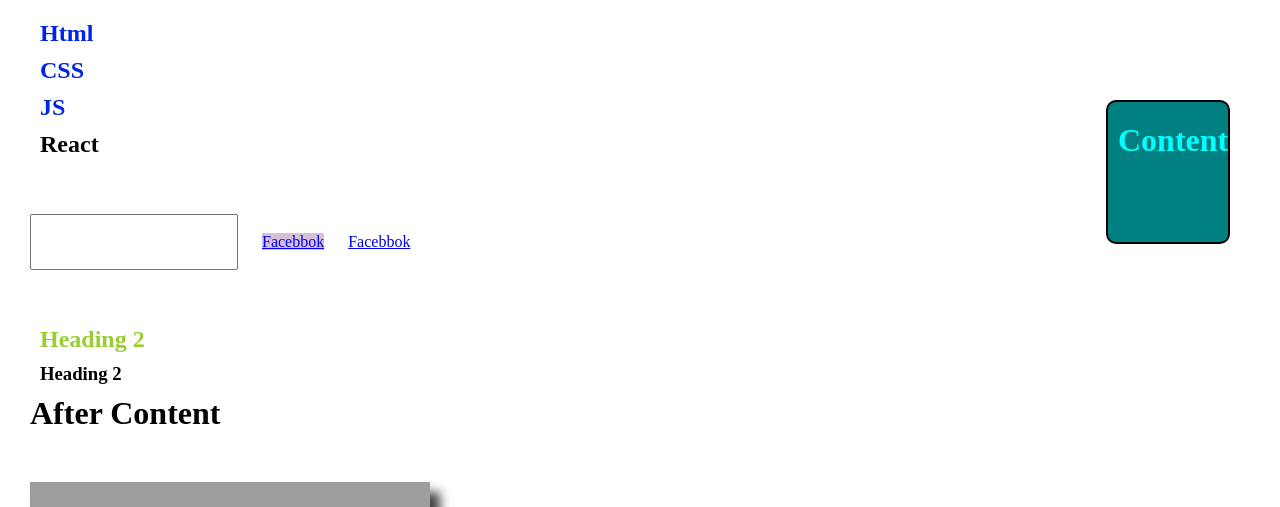
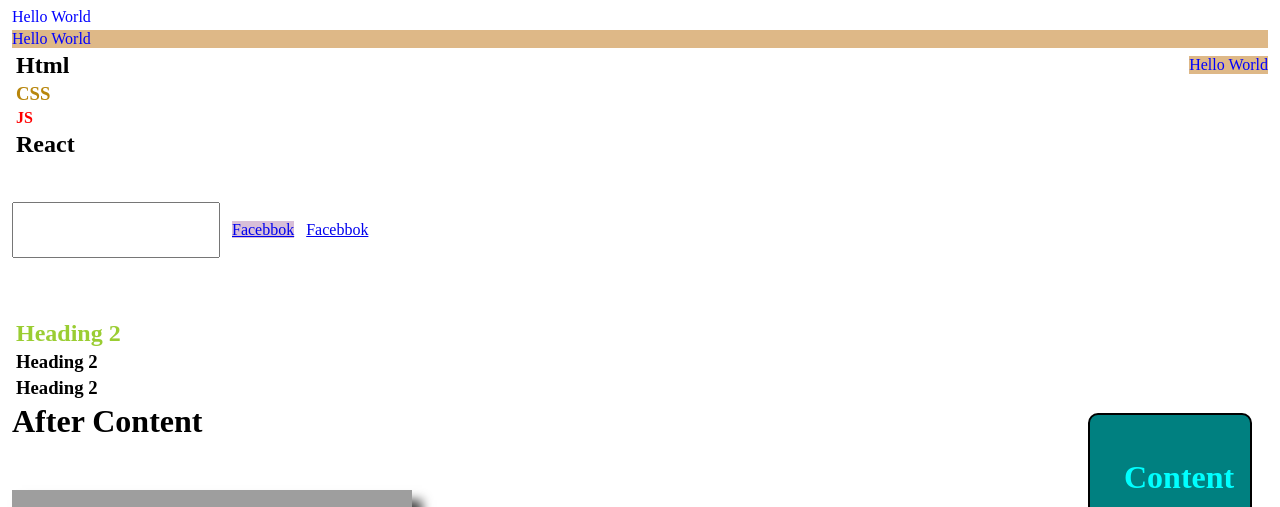
Before and after one commit to Shubhamdutta2000/Web-Training, a PHP site: page / in a window 1280 px wide. Shown: the top 507 px of the page. Run offline with PHP 8.4, Linux system fonts and the light colour scheme; grey boxes are pictures that could not be loaded.

Commit message:
update css

```diff
--- a/01.HTML/HTML.txt
+++ b/01.HTML/HTML.txt
@@ -35,8 +35,8 @@
 
 <!--
      PATH
+        Absolute Path
         Relative Path
-        Absolute Path
         .        - current directory
         ..       - parent directory
         ../../   - grand parent directory
--- a/01.HTML/index.html
+++ b/01.HTML/index.html
@@ -44,8 +44,8 @@
 
     <!--
      PATH
+        Absolute Path
         Relative Path
-        Absolute Path
         .        - current directory
         ..       - parent directory
         ../../   - grand parent directory
@@ -58,7 +58,7 @@
 -->
 
     <!-- Image tags -->
-    <h1>Image View</h1>
+    <h1 id="image">Image View</h1>
     <img src="./testImage.png" alt="test Image" />
 
     <!-- Anchor Tag -->
--- a/02. CSS/index.html
+++ b/02. CSS/index.html
@@ -4,22 +4,18 @@
     <meta charset="UTF-8">
     <meta http-equiv="X-UA-Compatible" content="IE=edge">
     <meta name="viewport" content="width=device-width, initial-scale=1.0">
-    <meta name="viewport" content="width=device-width, initial-scale=1.0" />
     <meta name="author" content="Pallabi" />
     <meta name="keyword" content="css, css practice" />
     <meta name="description" content="We will practice css here" />
     <link rel="stylesheet" href="./style.css">
     <title>CSS Practice</title>
- <style>
-     /*
-     <selector> {
+    <style>
+        #hel {
+            color: blue;
+            background-color: burlywood;
+        }
 
-     }
-      */
-     #heading {
-        background-color: tomato;
-     }
- </style>
+    </style>
 </head>
 <body>
 
@@ -31,10 +27,22 @@
         External Styling
     -->
 
+    <!-- inline styling -->
+    <div style="color: blue;">Hello World</div> <!-- not preferable -->
+
+    <!-- internal styling -->
+    <div id="hel">Hello World</div> <!-- medium preferable -->
+
+
+    <!-- external styling -->
+    <div id="leh">Hello World</div> <!-- preferable -->
+
+
+
     <div class="content">
         <h2 class="html">Html</h2>
-        <h2 class="html">CSS</h2>
-        <h2 class="html">JS</h2>
+        <h3 class="html">CSS</h2>
+        <h4 class="html">JS</h2>
         <h2 class="react">React</h2>
     </div>
 <!--
@@ -49,18 +57,26 @@
 <a href="https://www.facebook.com/" target="_blank">Facebbok</a>
 <a href="https://www.facebook.com/">Facebbok</a>
 
-<br>
-<br>
-<br>
+<br />
+<br />
+<br />
+<br />
 
+
+<!-- Specificity Rule -->
 <div class="content2">
-    <h2 class="heading2">Heading 2</h2>
-    <h3 class="heading3">Heading 2</h3>
+    <h2 id="heading2" class="heading2">Heading 2</h2>
+    <h3 id="heading3" class="heading3">Heading 2</h3>
+    <h3 id="heading3" class="heading4">Heading 2</h3>
 </div>
+
+
 
 <div class="box">
     <div class="content">Content</div>
 </div>
+
+
 <h1 class="end">After Content</h1>
 
 
--- a/02. CSS/style.css
+++ b/02. CSS/style.css
@@ -1,23 +1,39 @@
 /* heading */
 
 * {
-  margin: 10px;
+  margin: 4px;
+}
+
+/* #leh {
+  color: blue;
+  background-color: burlywood;
+  float: right;
+}  */
+
+[id^="l"] {
+  color: blue;
+  background-color: burlywood;
+  float: right;
 }
 
 /* Descendant Selector */
-.content .html {
+/* .content .html {
   color: rgb(0, 35, 231);
-}
+} */
 
 /* Child Selector */
-/* .content > .html {
+/* .content > .react {
   color: darkgoldenrod;
 } */
 
 /* Adjacent Sibling Selector */
-/* .content + .html {
+.html + .html {
   color: darkgoldenrod;
-} */
+}
+
+.html + .html + .html {
+  color: red;
+}
 
 /* General Sibling Selector */
 /* .content ~ .html {
@@ -41,44 +57,30 @@ input[name="fname"] {
    4. Element                               - 1
    */
 
-.hello {
-  background-color: thistle;
-}
-
-#hello {
-  background-color: tomato;
-}
-
-h1[class="hello"] {
-  background-color: violet;
-}
-
-/* 10 + 1 */
+/* 11 */
 .content2 h2 {
   color: turquoise;
 }
 
-/* 1 + 10 */
+/* 11 */
 div .heading2 {
   color: yellowgreen;
 }
 
-.box .content {
-  margin: 6.25rem 3.125rem 6.25rem 3.125rem;
+/* 1rem = 16px */
+
+.box {
+  margin: 10px 20px 40px 100px;
   background-color: teal;
-  color: white;
-  padding: 20px 10px 20px 10px;
+  padding: 40px 30px;
   width: 100px;
   height: 100px;
   border: 2px solid black;
   border-radius: 10px;
+  font-size: 2rem; /* 32px */
+  font-weight: 900;
+  color: aqua;
   float: right;
-  font-size: 2rem; /* 32px */
-  font-weight: bolder;
-  color: aqua;
-  position: fixed;
-  top: 0;
-  right: 0;
 }
 
 /*
@@ -102,8 +104,7 @@ div .heading2 {
   top: 50%;
   left: 50%;
   transform: translate(-50%, -50%);
-  z-index: 5;
-
+  z-index: 61;
   background-color: blueviolet;
   width: 50px;
   height: 50px;
```
Also changed, not shown: 02. CSS/CSS.txt (deleted, +0 -102 lines).
